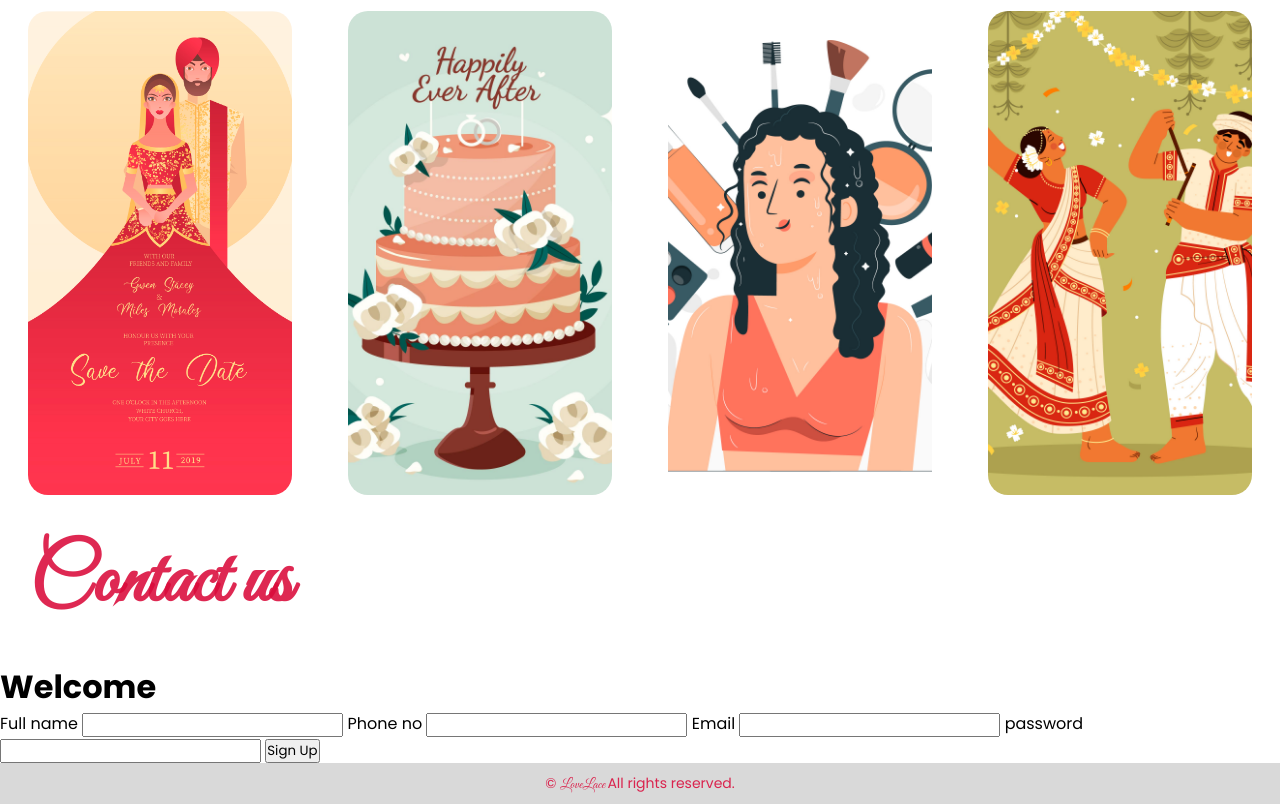
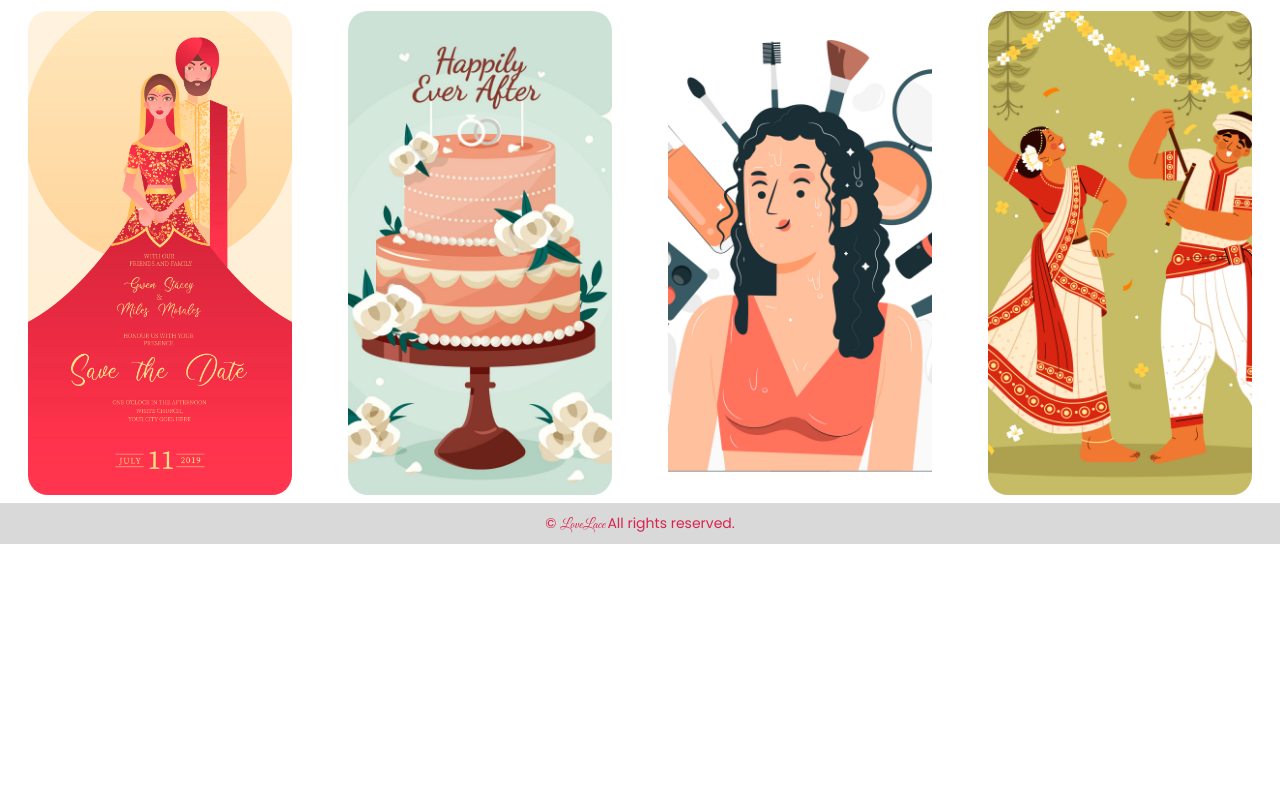
Before and after one commit to AhnikaRamachandra/Lovelace, a plain HTML site: page index.html in a window 1280 px wide. Shown: the part 1422-2226 px from the top of the page. After the commit the page ends 1966 px from the top, so only its background shows below. Drawn offline with Linux system fonts and the light colour scheme.

Commit message:
first commit

```diff
--- a/index.html
+++ b/index.html
@@ -96,7 +96,7 @@
 </div>
 </div>
      </section>
-     <div class="events">
+     <!-- <div class="events">
         <h1>Contact us</h1>
      </div>
    <div class="tip">
@@ -128,7 +128,7 @@
     </label>
    <button type="button" class="submit">Sign Up</button>
     </div>
-   </div>
+   </div> -->
 
      <footer>
         <div class="container">
```
